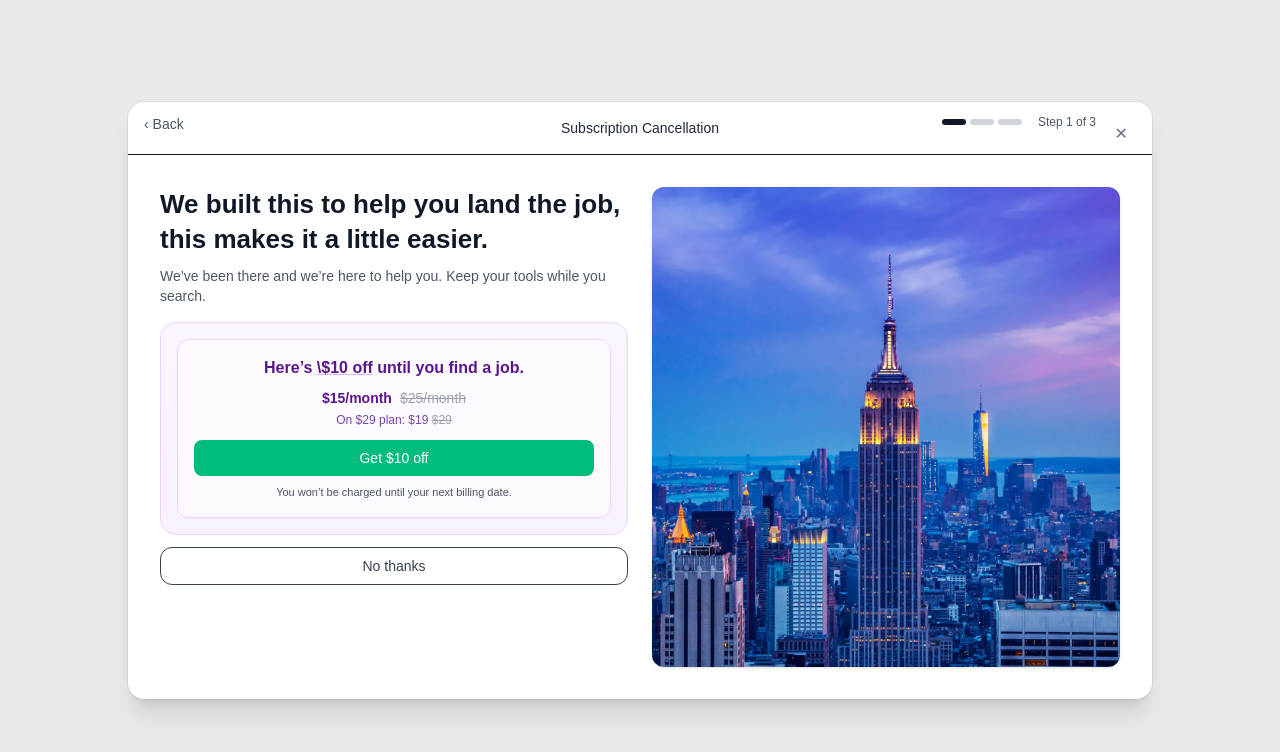
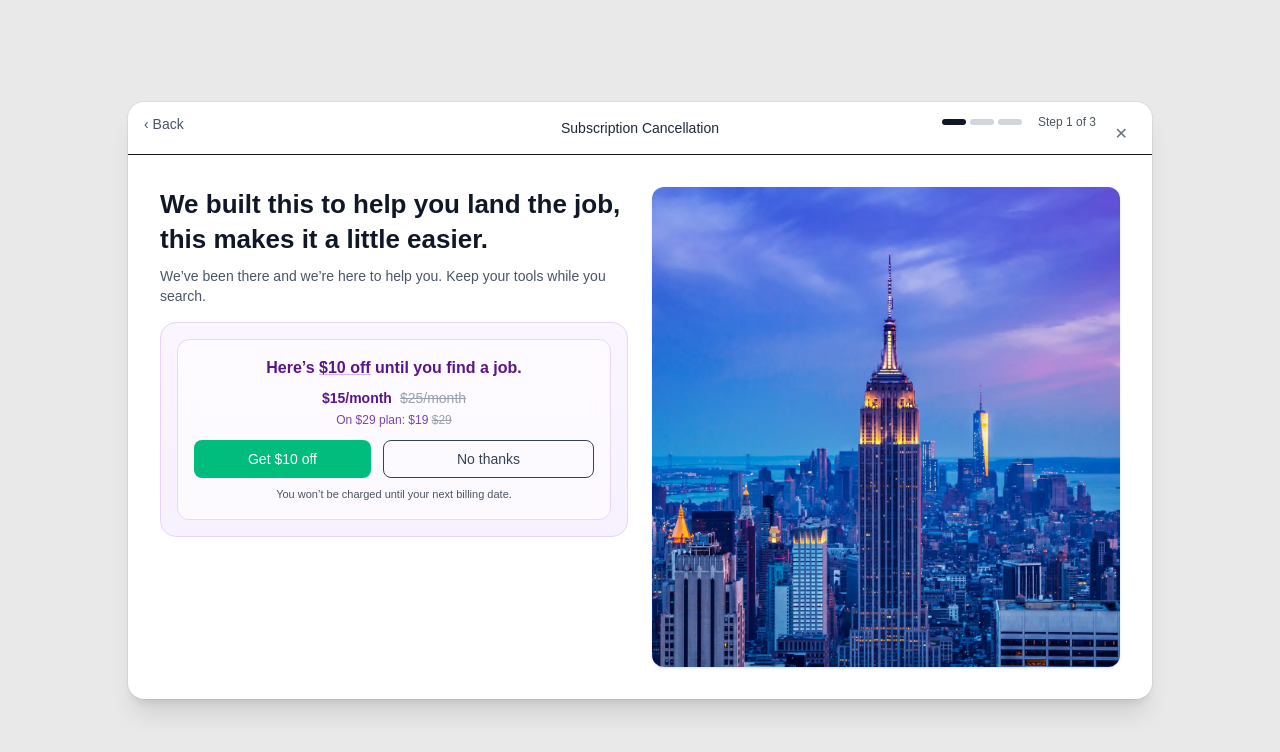
Before and after one commit to Samiz244/mm-cancel-flow-task-Samuel, a Next.js app: page /cancel/still-looking/downsell in a window 1280 px wide. Shown: the top 752 px of the page. Built offline with nearby package versions, Linux system fonts and the light colour scheme.

Commit message:
after downsell decline page.

```diff
--- a/src/app/cancel/still-looking/downsell/page.tsx
+++ b/src/app/cancel/still-looking/downsell/page.tsx
@@ -2,8 +2,11 @@
 'use client';
 
 import Image from 'next/image';
+import { useRouter } from 'next/navigation';
 
 export default function DownsellPage() {
+  const router = useRouter();
+
   return (
     <main className="min-h-screen bg-[#bfbfbf]/35 flex items-center justify-center p-4">
       <div className="w-full max-w-5xl rounded-2xl bg-white shadow-xl ring-1 ring-black/5 overflow-hidden">
@@ -29,7 +32,7 @@ export default function DownsellPage() {
 
           <span className="absolute right-3 top-2.5 sm:right-4 sm:top-3 rounded p-2 text-gray-500">✕</span>
 
-          {/* Mobile progress under title */}
+          {/* Mobile progress */}
           <div className="mt-2 flex items-center justify-center gap-3 md:hidden">
             <div className="flex items-center gap-1">
               <span className="inline-block h-1.5 w-6 rounded-full bg-gray-900" />
@@ -40,7 +43,7 @@ export default function DownsellPage() {
           </div>
         </div>
 
-        {/* Content: text/offer left, hero image right on md+ */}
+        {/* Content */}
         <div className="grid grid-cols-1 md:grid-cols-2 gap-6 p-4 sm:p-6 md:p-8">
           {/* LEFT: copy + offer */}
           <div className="order-2 md:order-1">
@@ -55,7 +58,7 @@ export default function DownsellPage() {
             <div className="mt-4 rounded-2xl border border-purple-200 bg-gradient-to-b from-purple-50 to-purple-100/60 p-3 sm:p-4">
               <div className="rounded-xl bg-white/60 backdrop-blur-sm border border-purple-200 p-3 sm:p-4">
                 <p className="text-[15px] sm:text-base font-semibold text-purple-900 text-center">
-                  Here’s <span className="underline decoration-purple-300">\$10 off</span> until you find a job.
+                  Here’s <span className="underline decoration-purple-300">$10 off</span> until you find a job.
                 </p>
 
                 {/* Price line (primary plan) */}
@@ -69,34 +72,37 @@ export default function DownsellPage() {
                   On $29 plan: <span className="font-medium">$19</span> <span className="text-gray-400 line-through">$29</span>
                 </div>
 
-                {/* CTA (static) */}
-                <button
-                  type="button"
-                  className="mt-3 w-full rounded-lg bg-emerald-500 text-white font-medium py-2 text-sm hover:brightness-95"
-                >
-                  Get $10 off
-                </button>
+                {/* CTAs */}
+                <div className="mt-3 flex flex-col sm:flex-row gap-3">
+                  <button
+                    type="button"
+                    className="flex-1 rounded-lg bg-emerald-500 text-white font-medium py-2 text-sm hover:brightness-95"
+                  >
+                    Get $10 off
+                  </button>
+
+                  {/* No thanks → route with promo flag */}
+                  <button
+                    type="button"
+                    className="flex-1 rounded-lg border px-4 py-2 text-sm text-gray-700 hover:bg-gray-50"
+                    onClick={() => router.push('/cancel/still-looking?offer=downsell')}
+                  >
+                    No thanks
+                  </button>
+                </div>
 
                 <p className="mt-2 text-center text-[10px] sm:text-[11px] text-gray-600">
                   You won’t be charged until your next billing date.
                 </p>
               </div>
             </div>
-
-            {/* Decline (static) */}
-            <button
-              type="button"
-              className="mt-3 w-full rounded-xl border px-4 py-2 text-sm text-gray-700 hover:bg-gray-50"
-            >
-              No thanks
-            </button>
           </div>
 
           {/* RIGHT: image (hidden on mobile) */}
           <div className="order-1 md:order-2 hidden md:block">
             <div className="relative w-full h-[360px] lg:h-[480px]">
               <Image
-                src="/images/empire-state-compressed.jpg"  // ensure this exists in /public/images
+                src="/images/empire-state-compressed.jpg"
                 alt="City skyline"
                 fill
                 sizes="(min-width: 1024px) 40vw, (min-width: 768px) 50vw, 100vw"
--- a/src/app/cancel/still-looking/page.tsx
+++ b/src/app/cancel/still-looking/page.tsx
@@ -1,40 +1,33 @@
 // src/app/cancel/still-looking/page.tsx
-'use client';
-
 import Image from 'next/image';
 
-export default function StillLookingPage() {
+export default function StillLookingPage({
+  searchParams,
+}: {
+  searchParams: { [key: string]: string | string[] | undefined };
+}) {
+  const showPromo = searchParams?.offer === 'downsell';
+
   return (
     <main className="min-h-screen bg-[#bfbfbf]/35 flex items-center justify-center p-4">
       <div className="w-full max-w-5xl rounded-2xl bg-white shadow-xl ring-1 ring-black/5 overflow-hidden">
         {/* Header */}
         <div className="relative border-b px-4 sm:px-6 py-3 sm:py-4">
-          <span className="absolute left-3 top-3 sm:left-4 sm:top-3 text-xs sm:text-sm text-gray-600">
-            ‹ Back
-          </span>
-
+          <span className="absolute left-3 top-3 sm:left-4 sm:top-3 text-xs sm:text-sm text-gray-600">‹ Back</span>
           <div className="flex items-center justify-center">
             <h2 className="text-[12px] sm:text-sm font-medium text-gray-800">
               Subscription Cancellation
             </h2>
           </div>
-
-          {/* Desktop progress (right side) */}
           <div className="hidden md:flex items-center gap-2 absolute right-14 top-3 text-xs text-gray-600">
             <div className="flex items-center gap-1">
-              {/* Step dots: 2 filled, 1 inactive for "Step 2 of 3" */}
               <span className="inline-block h-1.5 w-6 rounded-full bg-gray-900" />
               <span className="inline-block h-1.5 w-6 rounded-full bg-gray-900" />
               <span className="inline-block h-1.5 w-6 rounded-full bg-gray-300" />
             </div>
             <span className="ml-2">Step 2 of 3</span>
           </div>
-
-          <span className="absolute right-3 top-2.5 sm:right-4 sm:top-3 rounded p-2 text-gray-500">
-            ✕
-          </span>
-
-          {/* Mobile progress under title */}
+          <span className="absolute right-3 top-2.5 sm:right-4 sm:top-3 rounded p-2 text-gray-500">✕</span>
           <div className="mt-2 flex items-center justify-center gap-3 md:hidden">
             <div className="flex items-center gap-1">
               <span className="inline-block h-1.5 w-6 rounded-full bg-gray-900" />
@@ -45,16 +38,14 @@ export default function StillLookingPage() {
           </div>
         </div>
 
-        {/* Content: left form, right image (hidden on mobile) */}
+        {/* Content */}
         <div className="grid grid-cols-1 md:grid-cols-2 gap-6 p-4 sm:p-6 md:p-8">
-          {/* LEFT — copy + questions (static) */}
           <div className="order-2 md:order-1">
             <h1 className="text-[22px] sm:text-[26px] font-extrabold leading-snug text-gray-900">
-              Help us understand how you
-              <br className="hidden sm:block" /> were using Migrate Mate.
+              Help us understand how you<br className="hidden sm:block" /> were using Migrate Mate.
             </h1>
 
-            {/* Q1 */}
+            {/* Survey questions */}
             <div className="mt-5">
               <p className="text-[11px] sm:text-xs text-gray-600 mb-2">
                 How many roles did you apply for through Migrate Mate?
@@ -63,7 +54,6 @@ export default function StillLookingPage() {
                 {['0', '1–5', '6–20', '20+'].map((t) => (
                   <button
                     key={`q1-${t}`}
-                    type="button"
                     className="rounded-xl border border-gray-300 px-3 py-2 text-[12px] sm:text-sm hover:bg-gray-50 transition text-gray-800"
                   >
                     {t}
@@ -72,7 +62,6 @@ export default function StillLookingPage() {
               </div>
             </div>
 
-            {/* Q2 */}
             <div className="mt-5">
               <p className="text-[11px] sm:text-xs text-gray-600 mb-2">
                 How many companies did you email directly?
@@ -81,7 +70,6 @@ export default function StillLookingPage() {
                 {['0', '1–5', '6–20', '20+'].map((t) => (
                   <button
                     key={`q2-${t}`}
-                    type="button"
                     className="rounded-xl border border-gray-300 px-3 py-2 text-[12px] sm:text-sm hover:bg-gray-50 transition text-gray-800"
                   >
                     {t}
@@ -90,7 +78,6 @@ export default function StillLookingPage() {
               </div>
             </div>
 
-            {/* Q3 */}
             <div className="mt-5">
               <p className="text-[11px] sm:text-xs text-gray-600 mb-2">
                 How many different companies did you interview with?
@@ -99,7 +86,6 @@ export default function StillLookingPage() {
                 {['0', '1–2', '3–5', '5+'].map((t) => (
                   <button
                     key={`q3-${t}`}
-                    type="button"
                     className="rounded-xl border border-gray-300 px-3 py-2 text-[12px] sm:text-sm hover:bg-gray-50 transition text-gray-800"
                   >
                     {t}
@@ -108,22 +94,26 @@ export default function StillLookingPage() {
               </div>
             </div>
 
-            {/* Actions — no downsell; continue disabled look */}
-            <div className="mt-6 grid grid-cols-1 gap-3">
-              <button
-                type="button"
-                className="w-full rounded-xl bg-gray-100 text-gray-500 cursor-not-allowed py-3 text-sm font-medium"
-              >
+            {/* Promo + Continue section */}
+            <div className="mt-6 space-y-3">
+              {showPromo && (
+                <button
+                  type="button"
+                  className="w-full rounded-xl bg-emerald-500 text-white py-2 text-sm font-semibold shadow-sm hover:brightness-95"
+                >
+                  Get $10 off | $15.00 / $25.00
+                </button>
+              )}
+              <button className="w-full rounded-xl bg-gray-100 text-gray-500 cursor-not-allowed py-3 text-sm font-medium">
                 Continue
               </button>
             </div>
           </div>
 
-          {/* RIGHT — image (desktop/tablet only) */}
           <div className="order-1 md:order-2 hidden md:block">
             <div className="relative w-full h-[360px] lg:h-[480px]">
               <Image
-                src="/images/empire-state-compressed.jpg" // ensure file exists in /public/images
+                src="/images/empire-state-compressed.jpg"
                 alt="City skyline"
                 fill
                 sizes="(min-width: 1024px) 40vw, (min-width: 768px) 50vw, 100vw"
```
